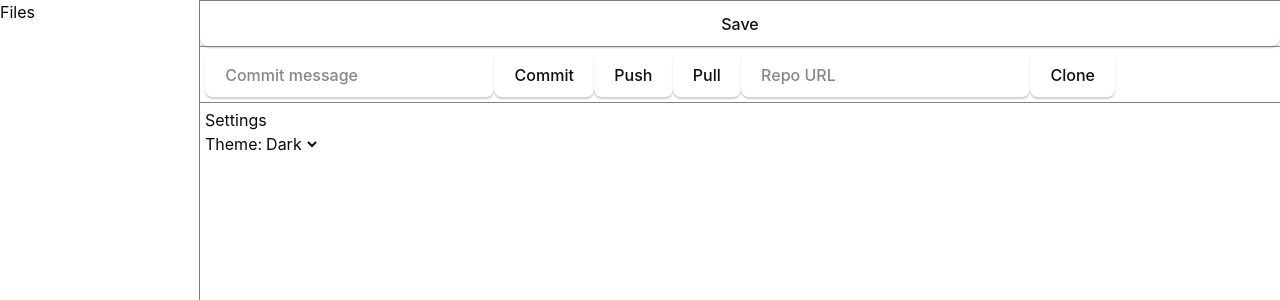
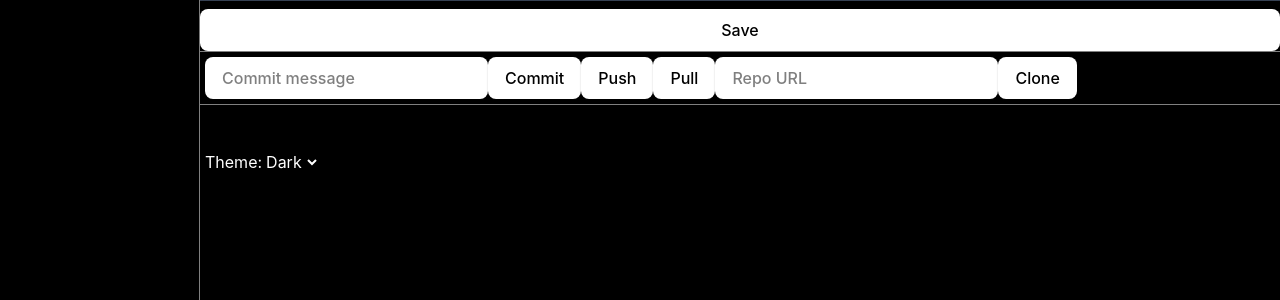
Before and after one commit to avantenaidoo/RogueRenegade, a React (Vite) app: page / in a window 1280 px wide. Shown: the top 300 px of the page. Built offline with nearby package versions, Linux system fonts and the light colour scheme; what @isomorphic-git/lightning-fs would draw is missing.

Commit message:
installed tw animation, updated App.css with minimal color and styles, updated workspace.tsx with dark mode integration

```diff
--- a/package.json
+++ b/package.json
@@ -28,6 +28,7 @@
     "react-dom": "^19.1.0",
     "tailwind-merge": "^3.4.0",
     "tailwindcss-animate": "^1.0.7",
+    "tw-animate-css": "^1.4.0",
     "xterm": "^5.3.0",
     "zustand": "^5.0.10"
   },
--- a/src/App.css
+++ b/src/App.css
@@ -6,144 +6,76 @@
 @custom-variant dark (&:is(.dark *));
 
 /* Enables class-based dark mode (for Tailwind/shadcn) */
+/* ========================
+   Dark mode class-based setup
+   ======================== */
 .dark {
-  color-scheme: dark;
-  --bg-color: #2f2f2f;
-  --text-color: #f6f6f6;
-  --input-bg: #0f0f0f98;
-  --button-active-bg: #0f0f0f69;
-  --background: oklch(0.141 0.005 285.823);
-  --foreground: oklch(0.985 0 0);
-  --card: oklch(0.21 0.006 285.885);
-  --card-foreground: oklch(0.985 0 0);
-  --popover: oklch(0.21 0.006 285.885);
-  --popover-foreground: oklch(0.985 0 0);
-  --primary: oklch(0.92 0.004 286.32);
-  --primary-foreground: oklch(0.21 0.006 285.885);
-  --secondary: oklch(0.274 0.006 286.033);
-  --secondary-foreground: oklch(0.985 0 0);
-  --muted: oklch(0.274 0.006 286.033);
-  --muted-foreground: oklch(0.705 0.015 286.067);
-  --accent: oklch(0.274 0.006 286.033);
-  --accent-foreground: oklch(0.985 0 0);
-  --destructive: oklch(0.704 0.191 22.216);
-  --border: oklch(1 0 0 / 10%);
-  --input: oklch(1 0 0 / 15%);
-  --ring: oklch(0.552 0.016 285.938);
-  --chart-1: oklch(0.488 0.243 264.376);
-  --chart-2: oklch(0.696 0.17 162.48);
-  --chart-3: oklch(0.769 0.188 70.08);
-  --chart-4: oklch(0.627 0.265 303.9);
-  --chart-5: oklch(0.645 0.246 16.439);
-  --sidebar: oklch(0.21 0.006 285.885);
-  --sidebar-foreground: oklch(0.985 0 0);
-  --sidebar-primary: oklch(0.488 0.243 264.376);
-  --sidebar-primary-foreground: oklch(0.985 0 0);
-  --sidebar-accent: oklch(0.274 0.006 286.033);
-  --sidebar-accent-foreground: oklch(0.985 0 0);
-  --sidebar-border: oklch(1 0 0 / 10%);
-  --sidebar-ring: oklch(0.552 0.016 285.938);
+  --bg-main: #000000;          /* black background */
+  --text-main: #ffffff;        /* main text white */
+  --text-hint: #aaff00;        /* lime hints */
 }
 
+/* ========================
+   Light mode defaults
+   ======================== */
 :root {
+  --bg-main: #ffffff;          /* white background */
+  --text-main: #000000;        /* main text black */
+  --text-hint: #aaff00;        /* lime hints */
+}
+
+/* ========================
+   Base styles
+   ======================== */
+body {
+  background-color: var(--bg-main);
+  color: var(--text-main);
   font-family: Inter, Avenir, Helvetica, Arial, sans-serif;
   font-size: 16px;
-  line-height: 24px;
+  line-height: 1.5rem;
   font-weight: 400;
 
-  color: #0f0f0f;
-  background-color: #f6f6f6;
-
-  font-synthesis: none;
-  text-rendering: optimizeLegibility;
   -webkit-font-smoothing: antialiased;
   -moz-osx-font-smoothing: grayscale;
-  -webkit-text-size-adjust: 100%;
-  --radius: 0.625rem;
-  --background: oklch(1 0 0);
-  --foreground: oklch(0.141 0.005 285.823);
-  --card: oklch(1 0 0);
-  --card-foreground: oklch(0.141 0.005 285.823);
-  --popover: oklch(1 0 0);
-  --popover-foreground: oklch(0.141 0.005 285.823);
-  --primary: oklch(0.21 0.006 285.885);
-  --primary-foreground: oklch(0.985 0 0);
-  --secondary: oklch(0.967 0.001 286.375);
-  --secondary-foreground: oklch(0.21 0.006 285.885);
-  --muted: oklch(0.967 0.001 286.375);
-  --muted-foreground: oklch(0.552 0.016 285.938);
-  --accent: oklch(0.967 0.001 286.375);
-  --accent-foreground: oklch(0.21 0.006 285.885);
-  --destructive: oklch(0.577 0.245 27.325);
-  --border: oklch(0.92 0.004 286.32);
-  --input: oklch(0.92 0.004 286.32);
-  --ring: oklch(0.705 0.015 286.067);
-  --chart-1: oklch(0.646 0.222 41.116);
-  --chart-2: oklch(0.6 0.118 184.704);
-  --chart-3: oklch(0.398 0.07 227.392);
-  --chart-4: oklch(0.828 0.189 84.429);
-  --chart-5: oklch(0.769 0.188 70.08);
-  --sidebar: oklch(0.985 0 0);
-  --sidebar-foreground: oklch(0.141 0.005 285.823);
-  --sidebar-primary: oklch(0.21 0.006 285.885);
-  --sidebar-primary-foreground: oklch(0.985 0 0);
-  --sidebar-accent: oklch(0.967 0.001 286.375);
-  --sidebar-accent-foreground: oklch(0.21 0.006 285.885);
-  --sidebar-border: oklch(0.92 0.004 286.32);
-  --sidebar-ring: oklch(0.705 0.015 286.067);
+  text-rendering: optimizeLegibility;
 }
 
-.container {
-  margin: 0;
-  padding-top: 10vh;
-  display: flex;
-  flex-direction: column;
-  justify-content: center;
-  text-align: center;
+h1, h2, h3, h4, h5, h6 {
+  color: var(--text-main);
+  margin: 0.5rem 0;
 }
 
-.logo {
-  height: 6em;
-  padding: 1.5em;
-  will-change: filter;
-  transition: 0.75s;
+h1 span, h2 span, h3 span {
+  color: var(--text-hint); /* lime highlights inside headings */
 }
 
-.logo.tauri:hover {
-  filter: drop-shadow(0 0 2em #24c8db);
-}
-
-.row {
-  display: flex;
-  justify-content: center;
-}
-
+/* ========================
+   Links
+   ======================== */
 a {
+  color: var(--text-hint);
   font-weight: 500;
-  color: #646cff;
-  text-decoration: inherit;
+  text-decoration: underline;
 }
 
 a:hover {
-  color: #535bf2;
+  opacity: 0.8;
 }
 
-h1 {
-  text-align: center;
-}
-
-input,
-button {
+/* ========================
+   Inputs and buttons
+   ======================== */
+input, button {
   border-radius: 8px;
   border: 1px solid transparent;
-  padding: 0.6em 1.2em;
-  font-size: 1em;
+  padding: 0.5em 1em;
+  font-size: 1rem;
   font-weight: 500;
   font-family: inherit;
-  color: #0f0f0f;
-  background-color: #ffffff;
-  transition: border-color 0.25s;
-  box-shadow: 0 2px 2px rgba(0, 0, 0, 0.2);
+  background-color: var(--bg-main);
+  color: var(--text-main);
+  transition: all 0.25s ease-in-out;
+  box-shadow: 0 2px 2px rgba(0,0,0,0.2);
 }
 
 button {
@@ -151,88 +83,25 @@ button {
 }
 
 button:hover {
-  border-color: #396cd8;
-}
-button:active {
-  border-color: #396cd8;
-  background-color: #e8e8e8;
+  opacity: 0.8;
 }
 
-input,
-button {
-  outline: none;
+button:active {
+  opacity: 0.6;
 }
 
-#greet-input {
-  margin-right: 5px;
+/* ========================
+   Utility classes
+   ======================== */
+.bg-main { background-color: var(--bg-main); }
+.text-main { color: var(--text-main); }
+.text-hint { color: var(--text-hint); }
+
+/* ========================
+   Example container
+   ======================== */
+.container {
+  max-width: 1200px;
+  margin: 0 auto;
+  padding: 2rem;
 }
-
-@media (prefers-color-scheme: dark) {
-  :root {
-    color: #f6f6f6;
-    background-color: #2f2f2f;
-  }
-
-  a:hover {
-    color: #24c8db;
-  }
-
-  input,
-  button {
-    color: #ffffff;
-    background-color: #0f0f0f98;
-  }
-  button:active {
-    background-color: #0f0f0f69;
-  }
-}
-
-@theme inline {
-  --radius-sm: calc(var(--radius) - 4px);
-  --radius-md: calc(var(--radius) - 2px);
-  --radius-lg: var(--radius);
-  --radius-xl: calc(var(--radius) + 4px);
-  --radius-2xl: calc(var(--radius) + 8px);
-  --radius-3xl: calc(var(--radius) + 12px);
-  --radius-4xl: calc(var(--radius) + 16px);
-  --color-background: var(--background);
-  --color-foreground: var(--foreground);
-  --color-card: var(--card);
-  --color-card-foreground: var(--card-foreground);
-  --color-popover: var(--popover);
-  --color-popover-foreground: var(--popover-foreground);
-  --color-primary: var(--primary);
-  --color-primary-foreground: var(--primary-foreground);
-  --color-secondary: var(--secondary);
-  --color-secondary-foreground: var(--secondary-foreground);
-  --color-muted: var(--muted);
-  --color-muted-foreground: var(--muted-foreground);
-  --color-accent: var(--accent);
-  --color-accent-foreground: var(--accent-foreground);
-  --color-destructive: var(--destructive);
-  --color-border: var(--border);
-  --color-input: var(--input);
-  --color-ring: var(--ring);
-  --color-chart-1: var(--chart-1);
-  --color-chart-2: var(--chart-2);
-  --color-chart-3: var(--chart-3);
-  --color-chart-4: var(--chart-4);
-  --color-chart-5: var(--chart-5);
-  --color-sidebar: var(--sidebar);
-  --color-sidebar-foreground: var(--sidebar-foreground);
-  --color-sidebar-primary: var(--sidebar-primary);
-  --color-sidebar-primary-foreground: var(--sidebar-primary-foreground);
-  --color-sidebar-accent: var(--sidebar-accent);
-  --color-sidebar-accent-foreground: var(--sidebar-accent-foreground);
-  --color-sidebar-border: var(--sidebar-border);
-  --color-sidebar-ring: var(--sidebar-ring);
-}
-
-@layer base {
-  * {
-    @apply border-border outline-ring/50;
-  }
-  body {
-    @apply bg-background text-foreground;
-  }
-}
--- a/src/pages/Workspace.tsx
+++ b/src/pages/Workspace.tsx
@@ -1,4 +1,4 @@
-import { useState } from "react";
+import { useState, useEffect } from "react";
 import { useEditorStore } from "../store";
 import Editor from "../components/Editor";
 import FileExplorer from "../components/FileExplorer";
@@ -10,49 +10,78 @@ import "../App.css";
 export default function Workspace() {
   const { tabs, activeTabIndex, updateTab, setActiveTab, closeTab } = useEditorStore();
   const [theme, setTheme] = useState<"vs-dark" | "vs-light">("vs-dark");
+  const [isDarkMode, setIsDarkMode] = useState(true);
 
   const activeTab = tabs[activeTabIndex];
 
+  // Update Tailwind dark class when isDarkMode changes
+  useEffect(() => {
+    if (isDarkMode) {
+      document.documentElement.classList.add("dark");
+      setTheme("vs-dark");
+    } else {
+      document.documentElement.classList.remove("dark");
+      setTheme("vs-light");
+    }
+  }, [isDarkMode]);
+
   return (
-    <div style={{ display: "flex", height: "100vh" }}>
+    <div className="flex h-screen bg-white text-black dark:bg-black dark:text-white">
       <FileExplorer />
-      <div style={{ flex: 1, display: "flex", flexDirection: "column" }}>
+
+      <div className="flex-1 flex flex-col">
         {/* Tab bar */}
-        <div style={{ display: "flex", borderBottom: "1px solid gray" }}>
+        <div className="flex border-b border-gray-300 dark:border-gray-700">
           {tabs.map((t, i) => (
             <div
               key={t.path}
-              style={{
-                padding: "5px 10px",
-                cursor: "pointer",
-                background: i === activeTabIndex ? "#ddd" : "#eee",
-              }}
+              className={`px-2 py-1 cursor-pointer ${
+                i === activeTabIndex
+                  ? "bg-gray-200 dark:bg-gray-800"
+                  : "bg-gray-100 dark:bg-gray-900"
+              }`}
               onClick={() => setActiveTab(i)}
             >
-              {t.path.split("/").pop()}
-              <button onClick={() => closeTab(i)}>x</button>
+              <span className="font-semibold dark:text-lime-400">
+                {t.path.split("/").pop()}
+              </span>
+              <button
+                className="ml-2 text-red-500 dark:text-red-400"
+                onClick={() => closeTab(i)}
+              >
+                x
+              </button>
             </div>
           ))}
         </div>
+
+        {/* Editor */}
         {activeTab && (
           <Editor
             value={activeTab.content}
-            onChange={val => {
-                if (val !== undefined) {
-                    updateTab(activeTabIndex, val);
-                }
-                }}
+            onChange={(val) => val !== undefined && updateTab(activeTabIndex, val)}
             theme={theme}
             path={activeTab.path}
           />
         )}
+
+        {/* Save Button */}
         <button
-          onClick={() => activeTab && saveFile(activeTab.path, activeTab.content)}
+          className="mt-2 px-4 py-2 bg-gray-200 dark:bg-gray-800 text-black dark:text-white rounded hover:bg-gray-300 dark:hover:bg-gray-700"
+          onClick={() =>
+            activeTab && saveFile(activeTab.path, activeTab.content)
+          }
         >
           Save
         </button>
+
         <GitPanel />
-        <SettingsPanel theme={theme} setTheme={setTheme} />
+
+        {/* Settings Panel */}
+        <SettingsPanel
+          theme={theme}
+          setTheme={(newTheme) => setIsDarkMode(newTheme === "vs-dark")}
+        />
       </div>
     </div>
   );
```
Also changed, not shown: 1 other file (tests, documents, lock files or other folders).
